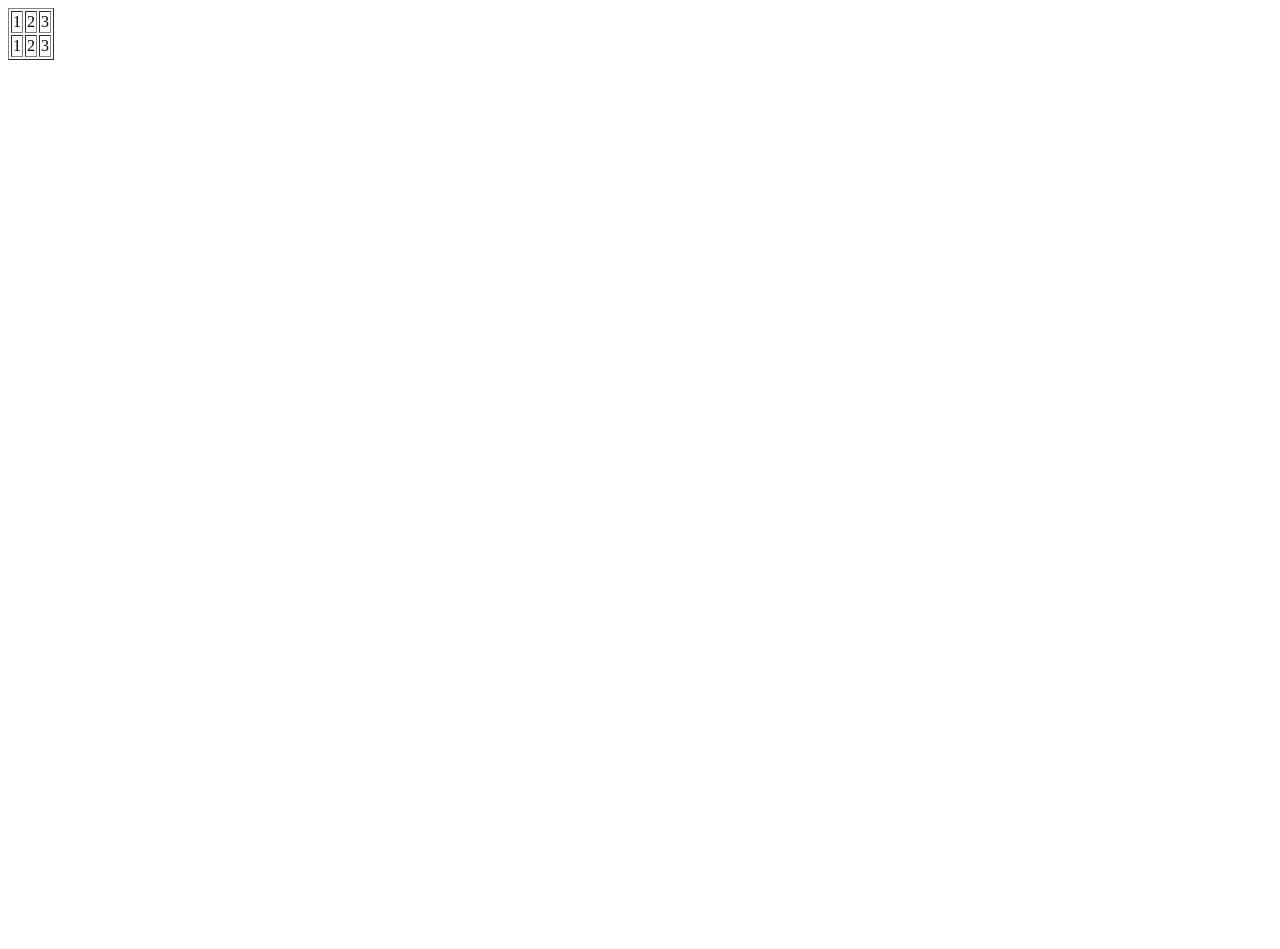
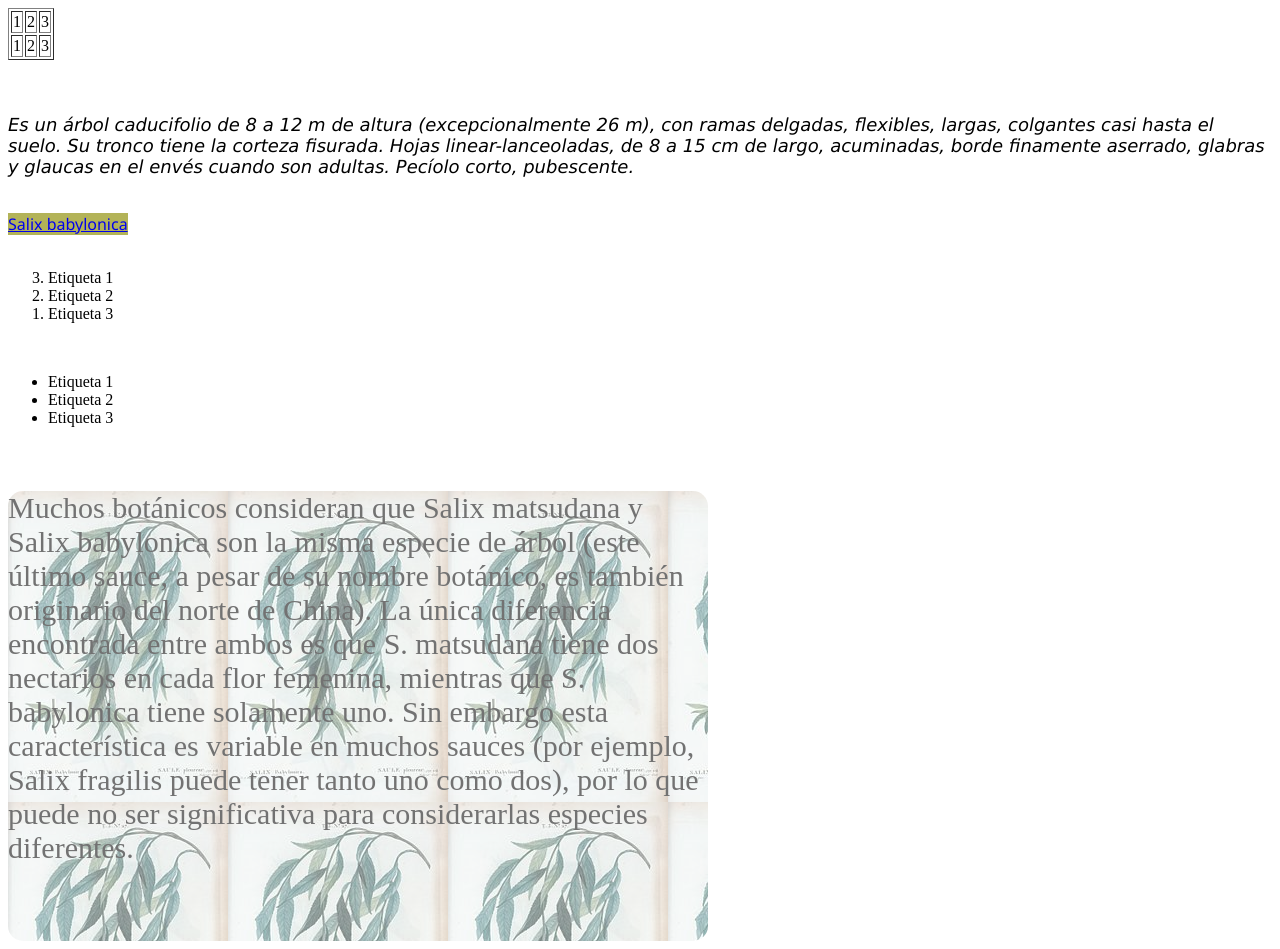
Before and after one commit to MariaFernandaUmbarila/Ingenieria-web, a plain HTML site: page Clases/tabla.html in a window 1280 px wide. Before the commit the page ends 800 px from the top, so only its background shows below. Drawn offline with Linux system fonts and the light colour scheme.

Commit message:
Aestetik

```diff
--- /dev/null
+++ b/Clases/tabla.css
@@ -0,0 +1,19 @@
+.parrafo{
+    font-family: Verdana, Geneva, Tahoma, sans-serif;
+    font-size: large;
+    font-style: italic;
+}
+#acceso{
+    background-color: rgb(179, 179, 88);
+    text-align: center;
+    font-family: 'Segoe UI', Tahoma, Geneva, Verdana, sans-serif;
+}
+#recuadro{
+    background-image: url("sauce.jpg");
+    color: rgb(0, 0, 0);
+    width: 700px;
+    height: 450px;
+    border-radius: 15px;
+    font-size: 30px;
+    opacity: 0.55;
+}
--- a/Clases/tabla.html
+++ b/Clases/tabla.html
@@ -5,6 +5,7 @@
     <meta http-equiv="X-UA-Compatible" content="IE=edge">
     <meta name="viewport" content="width=device-width, initial-scale=1.0">
     <title>Tabla</title>
+    <link href="tabla.css" rel="StyleSheet">
 </head>
 <body>
     <table border=1>
@@ -19,6 +20,37 @@
             <td>3</td>
         </tr>
     </table>
-
+    <br><br>
+    <p class="parrafo">
+        Es un árbol caducifolio de 8 a 12 m de altura (excepcionalmente 26 m), con ramas delgadas, flexibles, largas,
+        colgantes casi hasta el suelo. Su tronco tiene la corteza fisurada. Hojas linear-lanceoladas, de 8 a 15 cm de largo,
+        acuminadas, borde finamente aserrado, glabras y glaucas en el envés cuando son adultas. Pecíolo corto, pubescente.
+    </p>
+    <br>
+    <a id="acceso" href="https://colombia.inaturalist.org/taxa/58316-Salix-babylonica" target="_blank">
+        Salix babylonica
+    </a>
+    <br><br>
+    <ol reversed>
+        <li>Etiqueta 1</li>
+        <li>Etiqueta 2</li>
+        <li>Etiqueta 3</li>
+    </ol>
+    <br>
+    <ul>
+        <li>Etiqueta 1</li>
+        <li>Etiqueta 2</li>
+        <li>Etiqueta 3</li>
+    </ul>
+    <br>
+    <div id="recuadro">
+        <p>
+            Muchos botánicos consideran que Salix matsudana y Salix babylonica son la misma especie de árbol (este último sauce, a pesar de
+            su nombre botánico, es también originario del norte de China). La única diferencia encontrada entre ambos es que S. matsudana
+            tiene dos nectarios en cada flor femenina, mientras que S. babylonica tiene solamente uno. Sin embargo esta característica es
+            variable en muchos sauces (por ejemplo, Salix fragilis puede tener tanto uno como dos), por lo que puede no ser significativa
+            para considerarlas especies diferentes.
+        </p>
+    </div>
 </body>
 </html>
```
Also changed, not shown: Clases/betty.jpg (added), Clases/sauce.jpg (added).
